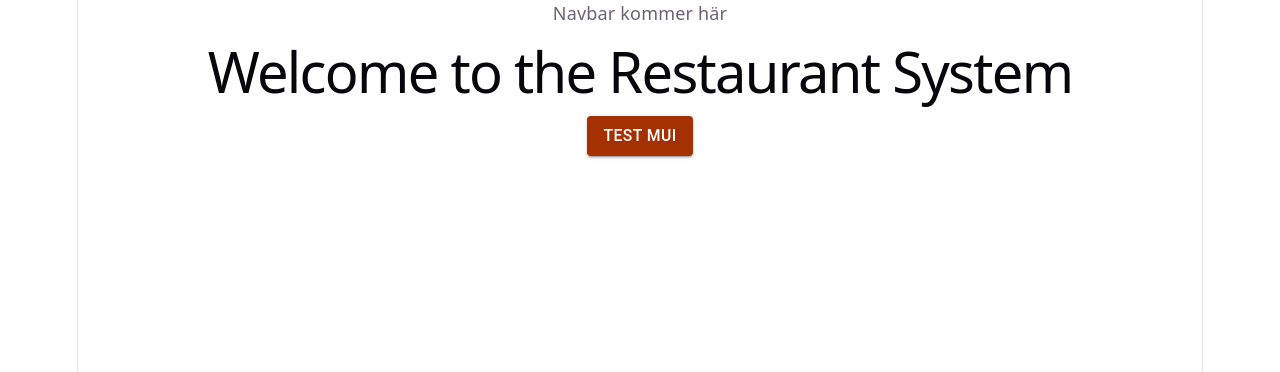
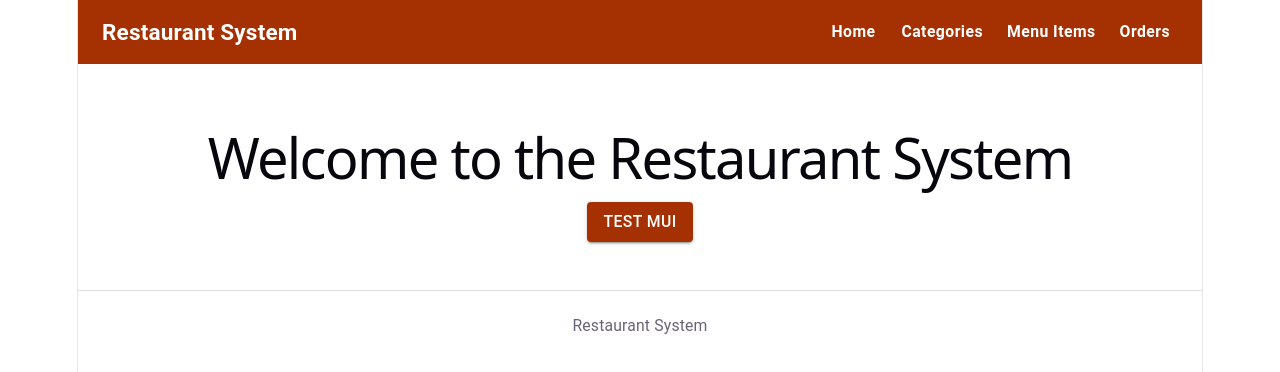
Before and after one commit to youabd123/restaurant-system-client, a React (Vite) app: page / in a window 1280 px wide. Shown: the top 372 px of the page. Built offline with nearby package versions, Linux system fonts and the light colour scheme.

Commit message:
Create shared layout and navigation

```diff
--- a/src/layout/MainLayout.jsx
+++ b/src/layout/MainLayout.jsx
@@ -1,8 +1,85 @@
+import AppBar from '@mui/material/AppBar'
+import Box from '@mui/material/Box'
+import Button from '@mui/material/Button'
+import Container from '@mui/material/Container'
+import Stack from '@mui/material/Stack'
+import Toolbar from '@mui/material/Toolbar'
+import Typography from '@mui/material/Typography'
+
+const navigationItems = [
+  { label: 'Home', href: '/' },
+  { label: 'Categories', href: '/categories' },
+  { label: 'Menu Items', href: '/menu-items' },
+  { label: 'Orders', href: '/orders' },
+]
+
 export default function MainLayout({ children }) {
   return (
-    <div>
-      <header>Navbar kommer här</header>
-      <main>{children}</main>
-    </div>
+    <Box sx={{ minHeight: '100vh', bgcolor: 'background.default' }}>
+      <AppBar position="static" color="primary" elevation={0}>
+        <Container maxWidth="lg">
+          <Toolbar disableGutters sx={{ justifyContent: 'space-between', gap: 3 }}>
+            <Typography
+              variant="h6"
+              component="a"
+              href="/"
+              sx={{
+                color: 'inherit',
+                fontWeight: 700,
+                letterSpacing: 0.2,
+                textDecoration: 'none',
+                whiteSpace: 'nowrap',
+              }}
+            >
+              Restaurant System
+            </Typography>
+
+            <Stack
+              component="nav"
+              direction="row"
+              spacing={1}
+              sx={{
+                display: { xs: 'none', sm: 'flex' },
+                alignItems: 'center',
+              }}
+            >
+              {navigationItems.map((item) => (
+                <Button
+                  key={item.href}
+                  href={item.href}
+                  color="inherit"
+                  sx={{
+                    fontWeight: 600,
+                    textTransform: 'none',
+                  }}
+                >
+                  {item.label}
+                </Button>
+              ))}
+            </Stack>
+          </Toolbar>
+        </Container>
+      </AppBar>
+
+      <Box component="main" sx={{ py: { xs: 4, md: 6 } }}>
+        <Container maxWidth="lg">{children}</Container>
+      </Box>
+
+      <Box
+        component="footer"
+        sx={{
+          borderTop: 1,
+          borderColor: 'divider',
+          py: 3,
+          mt: 'auto',
+        }}
+      >
+        <Container maxWidth="lg">
+          <Typography variant="body2" color="text.secondary">
+            Restaurant System
+          </Typography>
+        </Container>
+      </Box>
+    </Box>
   )
 }
```
